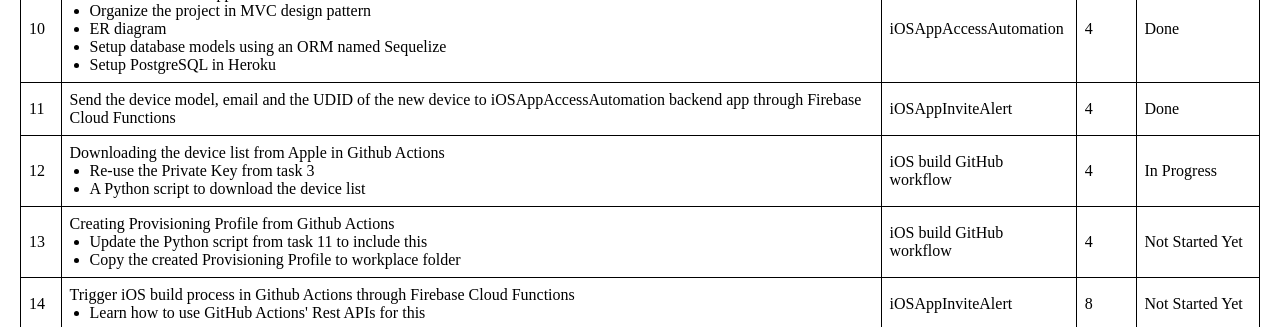
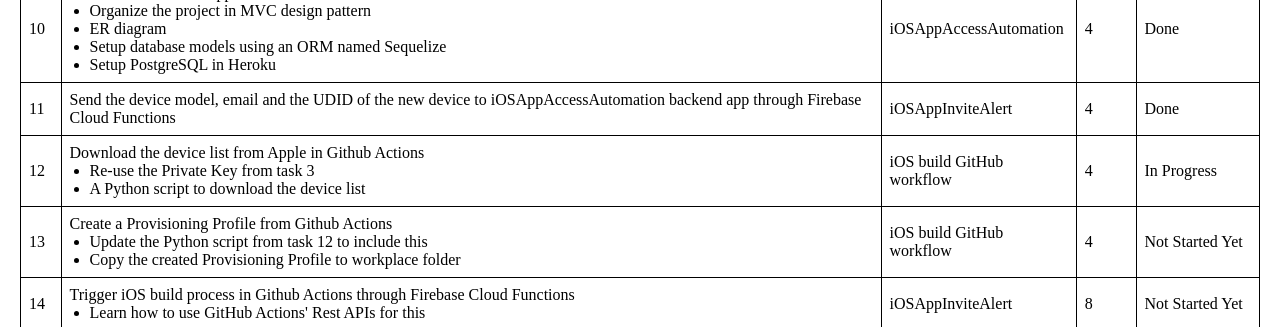
Before and after one commit to AungThiha/iOSAppAccessAutomation, a website: page index.html in a window 1280 px wide. Shown: the part 4000-4327 px from the top of the page. Drawn offline with Linux system fonts and the light colour scheme.

Commit message:
docs: progress update

```diff
--- a/index.html
+++ b/index.html
@@ -263,7 +263,7 @@
         </tr>
         <tr>
             <td>12</td>
-            <td>Downloading the device list from Apple in Github Actions
+            <td>Download the device list from Apple in Github Actions
                 <ul>
                     <li>Re-use the Private Key from task 3</li>
                     <li>A Python script to download the device list</li>
@@ -275,9 +275,9 @@
         </tr>
         <tr>
             <td>13</td>
-            <td>Creating Provisioning Profile from Github Actions
+            <td>Create a Provisioning Profile from Github Actions
                 <ul>
-                    <li>Update the Python script from task 11 to include this</li>
+                    <li>Update the Python script from task 12 to include this</li>
                     <li>Copy the created Provisioning Profile to workplace folder</li>
                 </ul>
             </td>
```
